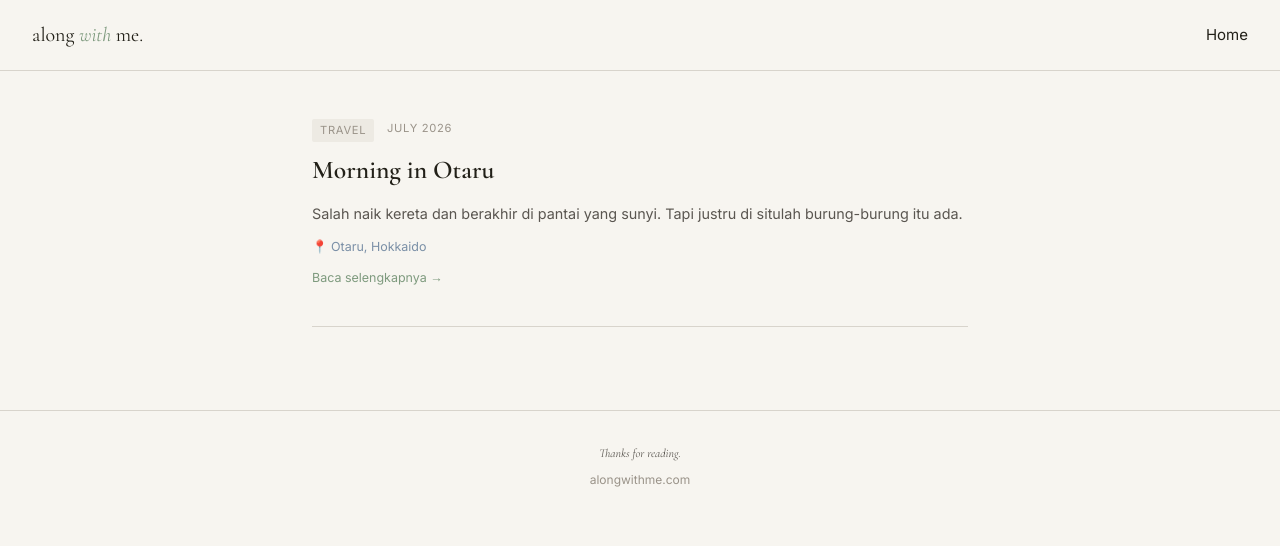
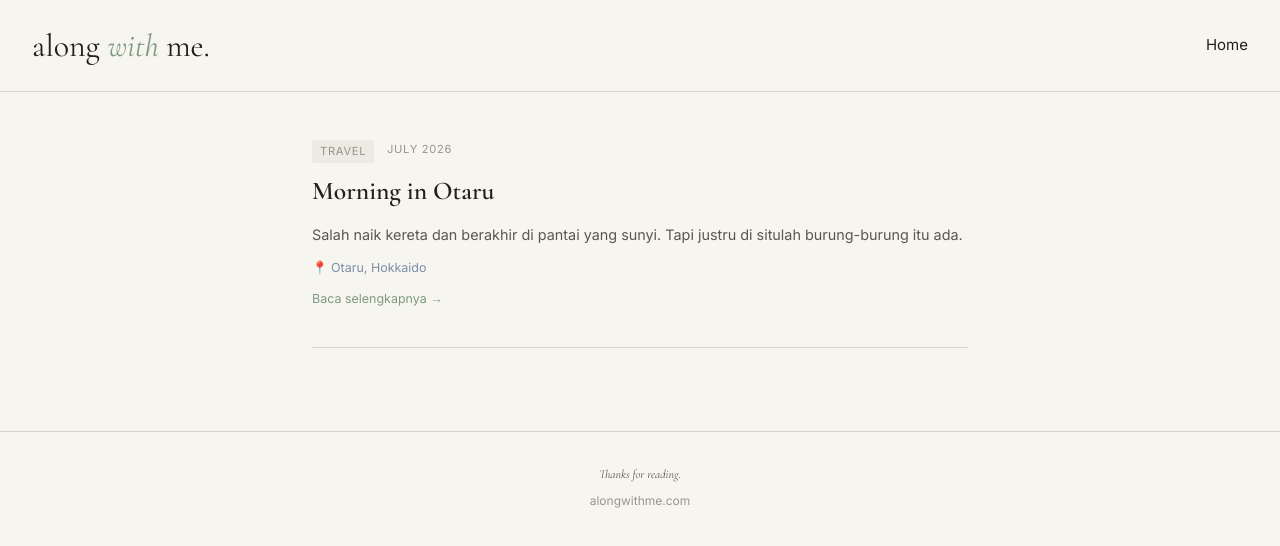
Before and after one commit to lailasabila955-tech/alongwithme, an Eleventy site: page index.njk in a window 1280 px wide. Built offline with nearby package versions, Linux system fonts and the light colour scheme; Eleventy itself is replaced by a stand-in of ours; files that its build step writes are made by us from their sources.

Commit message:
Update style.css

```diff
--- a/css/style.css
+++ b/css/style.css
@@ -14,7 +14,7 @@
 body { background: var(--cream); color: var(--text); font-family: var(--font-body); font-size: 15px; line-height: 1.75; }
 a { color: inherit; text-decoration: none; }
 header { border-bottom: 1px solid var(--border); padding: 1.1rem 2rem; display: flex; justify-content: space-between; align-items: center; }
-.site-title { font-family: var(--font-display); font-size: 1.25rem; }
+.site-title { font-family: var(--font-display); font-size: 2rem; }
 .site-title em { color: var(--sage); font-style: italic; }
 .wrap { max-width: 720px; margin: 0 auto; padding: 3rem 2rem; }
 .post-card { padding-bottom: 2.2rem; margin-bottom: 2.2rem; border-bottom: 1px solid var(--border); }
```
